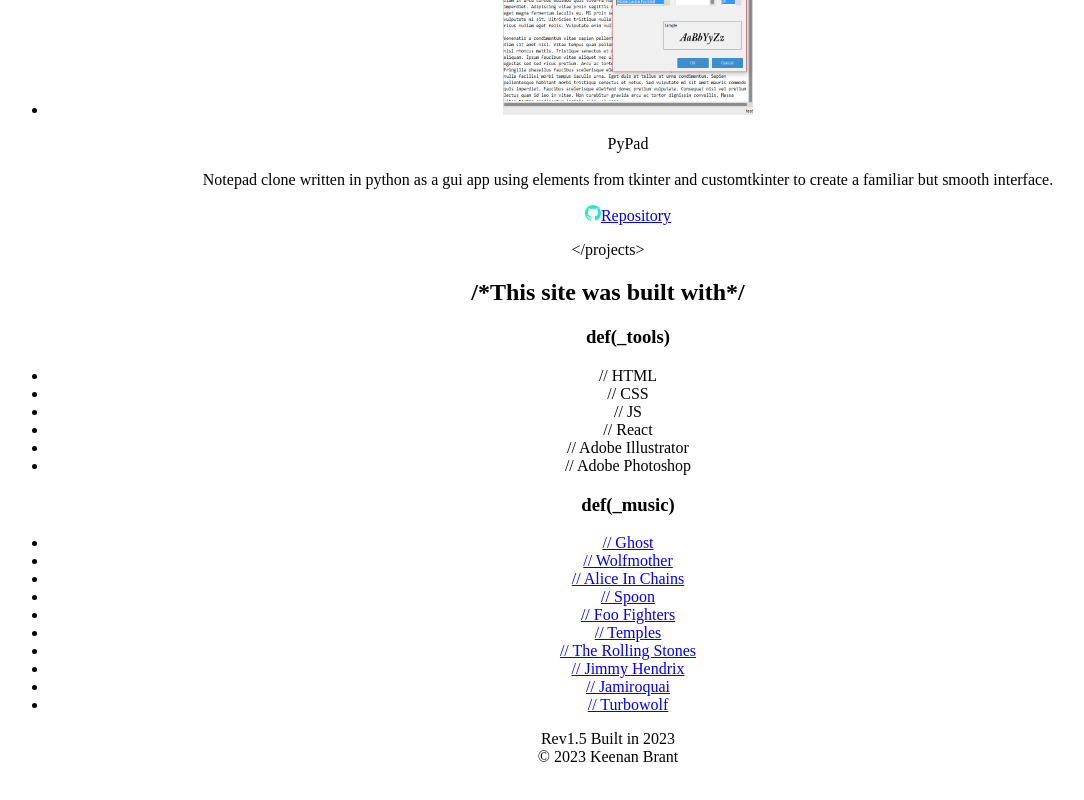
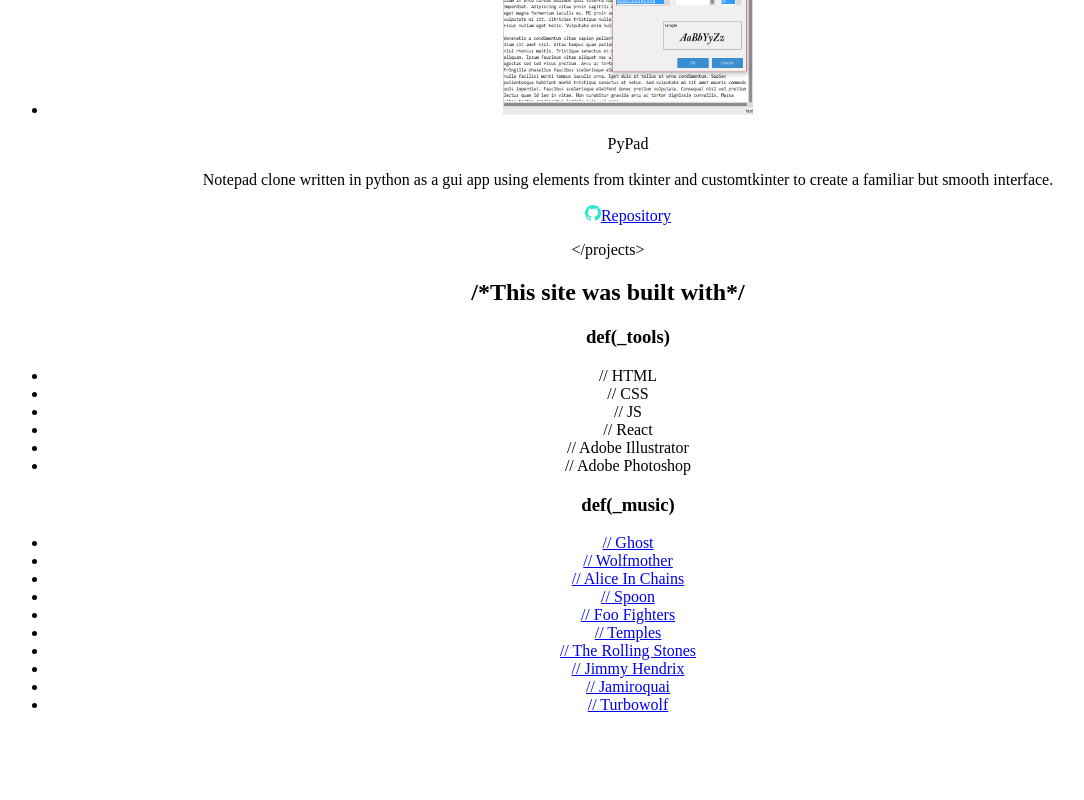
Before and after one commit to The-Nightman/Portfolio, a React (Vite) app: page / in a window 1280 px wide. Shown: the part 1705-2505 px from the top of the page, without its empty margins (32-1116 px from the left). After the commit the page ends 2475 px from the top, so only its background shows below. Built offline with nearby package versions, Linux system fonts and the light colour scheme.

Commit message:
refactor home page imports

```diff
--- a/src/pages/home.jsx
+++ b/src/pages/home.jsx
@@ -1,8 +1,4 @@
-import IntroHome from "../components/intro-home"
-import CurriculumVitae from "../components/curriculum-vitae"
-import SkillsHome from "../components/skills-home"
-import Projects from "../components/projects"
-import MadeWith from "../components/made-with"
+import { IntroHome, CurriculumVitae, SkillsHome, Projects, MadeWith } from "../components"
 
 const Home = () => {
 
@@ -13,9 +9,6 @@
       <SkillsHome/>
       <Projects/>
       <MadeWith/>
-      <footer>
-        <p>Rev1.5 Built in 2023<br/>© 2023 Keenan Brant</p>
-      </footer>
       </>
     )
   }
```
